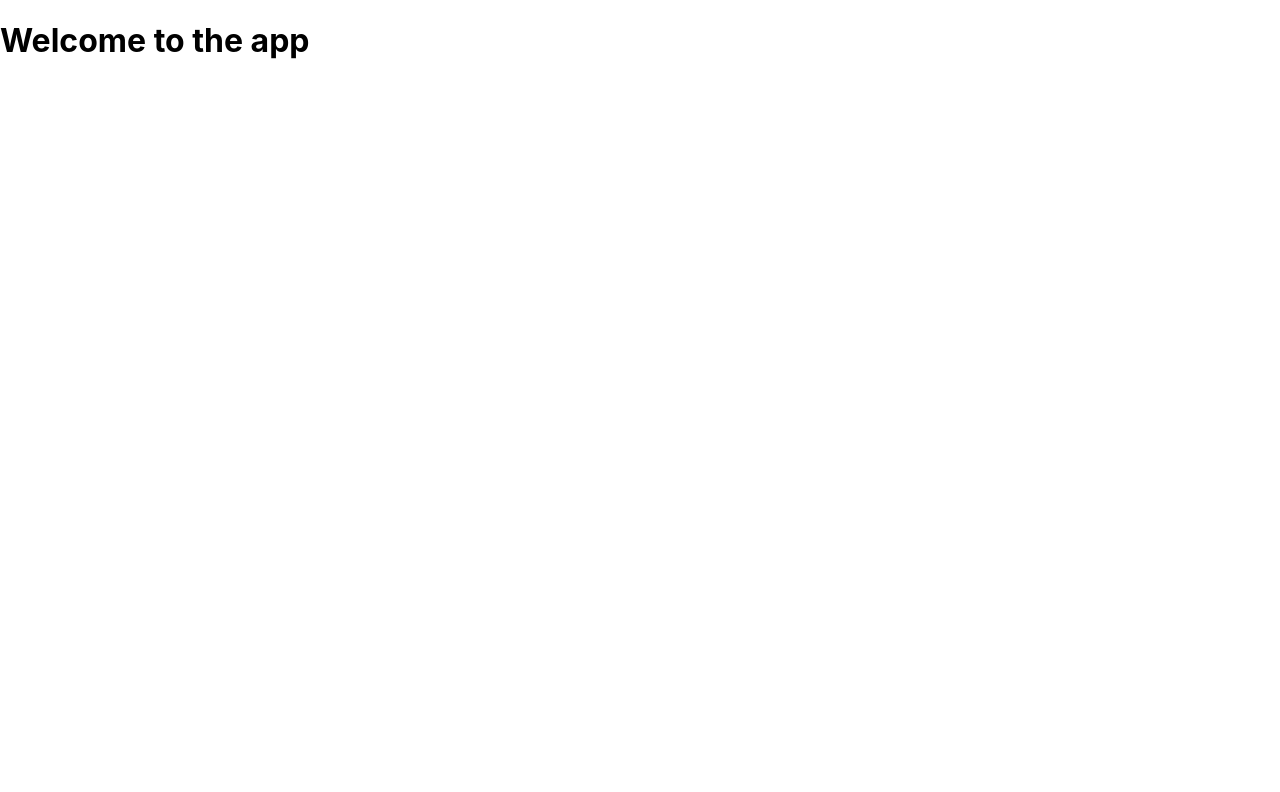
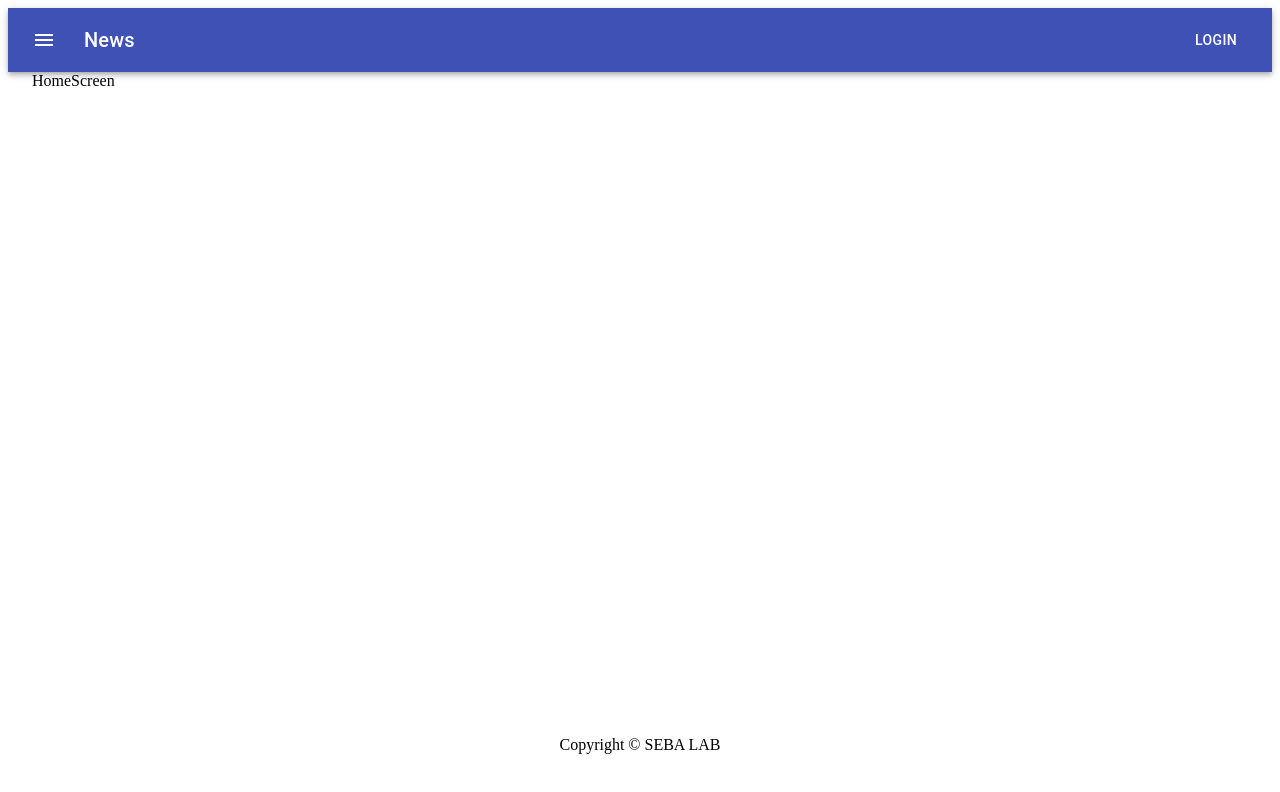
Before and after one commit to klarmannsonia/seba-lab, a React (Create React App) app in the folder frontend/: page / in a window 1280 px wide. Shown: the top 792 px of the page. Built offline with nearby package versions, Linux system fonts and the light colour scheme.

Commit message:
Footer, Header and HomeScreen component added

```diff
--- a/frontend/package.json
+++ b/frontend/package.json
@@ -3,11 +3,14 @@
   "version": "0.1.0",
   "private": true,
   "dependencies": {
+    "@material-ui/core": "^4.11.0",
+    "@material-ui/icons": "^4.9.1",
     "@testing-library/jest-dom": "^5.11.6",
     "@testing-library/react": "^11.2.2",
     "@testing-library/user-event": "^12.2.2",
     "react": "^17.0.1",
     "react-dom": "^17.0.1",
+    "react-router-dom": "^5.2.0",
     "react-scripts": "4.0.0",
     "web-vitals": "^0.2.4"
   },
--- a/frontend/src/App.js
+++ b/frontend/src/App.js
@@ -1,9 +1,20 @@
 import React from "react";
+import Container from "@material-ui/core/Container";
+
+import Header from "./components/Header";
+import Footer from "./components/Footer";
+import HomeScreen from "./screens/HomeScreen";
 
 const App = () => {
   return (
     <>
-      <h1>Welcome to the app</h1>
+      <Header />
+      <main>
+        <Container>
+          <HomeScreen />
+        </Container>
+      </main>
+      <Footer />
     </>
   );
 };
--- /dev/null
+++ b/frontend/src/components/Footer.js
@@ -0,0 +1,31 @@
+import React from "react";
+import { makeStyles } from "@material-ui/core/styles";
+import Grid from "@material-ui/core/Grid";
+import Container from "@material-ui/core/Container";
+import Typography from "@material-ui/core/Typography";
+import Paper from "@material-ui/core/Paper";
+
+const useStyles = makeStyles((theme) => ({
+  textCenter: {
+    textAlign: "center",
+    paddingBottom: theme.spacing(3),
+    paddingTop: theme.spacing(3),
+  },
+}));
+
+const Footer = () => {
+  const classes = useStyles();
+  return (
+    <footer>
+      <Container>
+        <Grid container>
+          <Grid item xs={12} className={classes.textCenter}>
+            Copyright &copy; SEBA LAB
+          </Grid>
+        </Grid>
+      </Container>
+    </footer>
+  );
+};
+
+export default Footer;
--- /dev/null
+++ b/frontend/src/components/Header.js
@@ -0,0 +1,46 @@
+import React from "react";
+import { makeStyles } from "@material-ui/core/styles";
+import AppBar from "@material-ui/core/AppBar";
+import Toolbar from "@material-ui/core/Toolbar";
+import Typography from "@material-ui/core/Typography";
+import Button from "@material-ui/core/Button";
+import IconButton from "@material-ui/core/IconButton";
+import MenuIcon from "@material-ui/icons/Menu";
+
+const useStyles = makeStyles((theme) => ({
+  root: {
+    flexGrow: 1,
+  },
+  menuButton: {
+    marginRight: theme.spacing(2),
+  },
+  title: {
+    flexGrow: 1,
+  },
+}));
+
+const Header = () => {
+  const classes = useStyles();
+
+  return (
+    <header className={classes.root}>
+      <AppBar position="static">
+        <Toolbar>
+          <IconButton
+            edge="start"
+            className={classes.menuButton}
+            color="inherit"
+            aria-label="menu"
+          >
+            <MenuIcon />
+          </IconButton>
+          <Typography variant="h6" className={classes.title}>
+            News
+          </Typography>
+          <Button color="inherit">Login</Button>
+        </Toolbar>
+      </AppBar>
+    </header>
+  );
+};
+export default Header;
--- a/frontend/src/index.css
+++ b/frontend/src/index.css
@@ -1,13 +1,3 @@
-body {
-  margin: 0;
-  font-family: -apple-system, BlinkMacSystemFont, 'Segoe UI', 'Roboto', 'Oxygen',
-    'Ubuntu', 'Cantarell', 'Fira Sans', 'Droid Sans', 'Helvetica Neue',
-    sans-serif;
-  -webkit-font-smoothing: antialiased;
-  -moz-osx-font-smoothing: grayscale;
+main {
+  min-height: 80vh;
 }
-
-code {
-  font-family: source-code-pro, Menlo, Monaco, Consolas, 'Courier New',
-    monospace;
-}
--- /dev/null
+++ b/frontend/src/screens/HomeScreen.js
@@ -0,0 +1,16 @@
+import React from "react";
+import Grid from "@material-ui/core/Grid";
+
+const HomeScreen = () => {
+  return (
+    <>
+      <Grid container>
+        <Grid item xs={12}>
+          HomeScreen
+        </Grid>
+      </Grid>
+    </>
+  );
+};
+
+export default HomeScreen;
```
Also changed, not shown: 1 other file (tests, documents, lock files or other folders).
